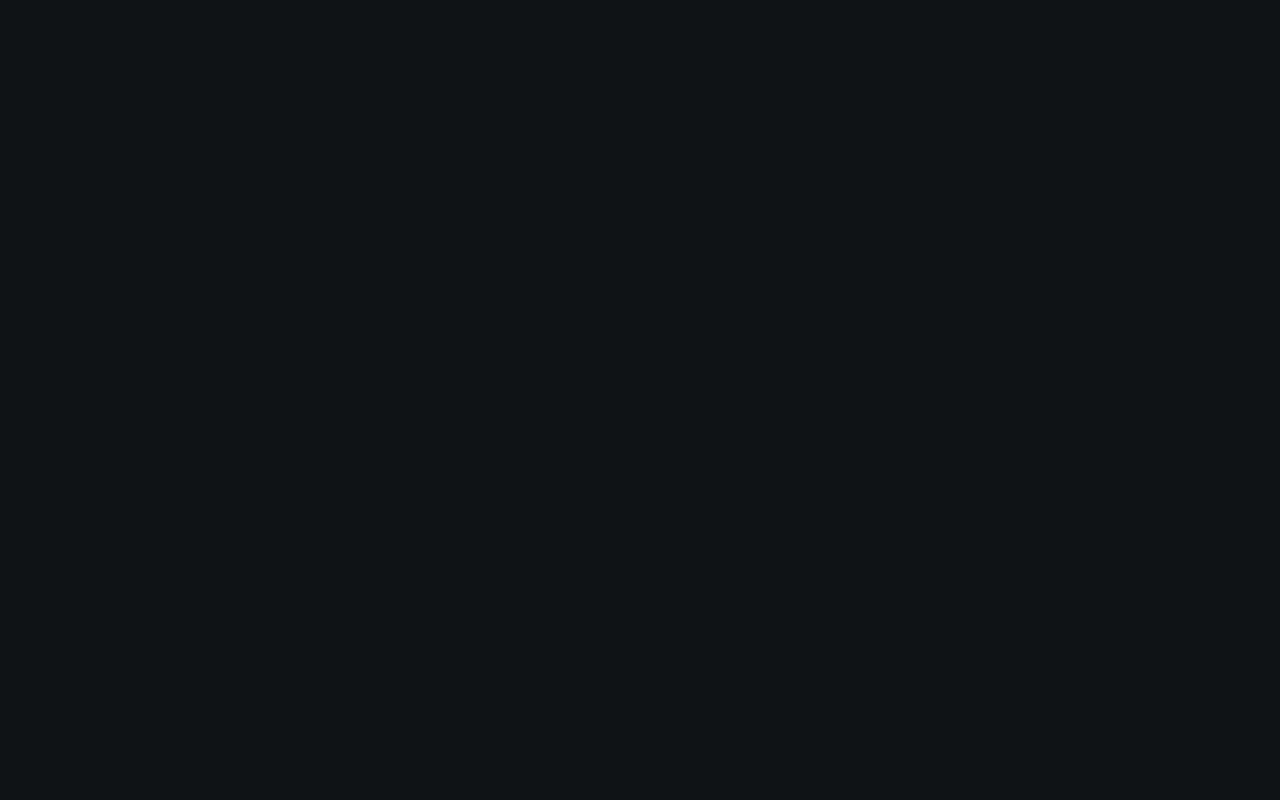
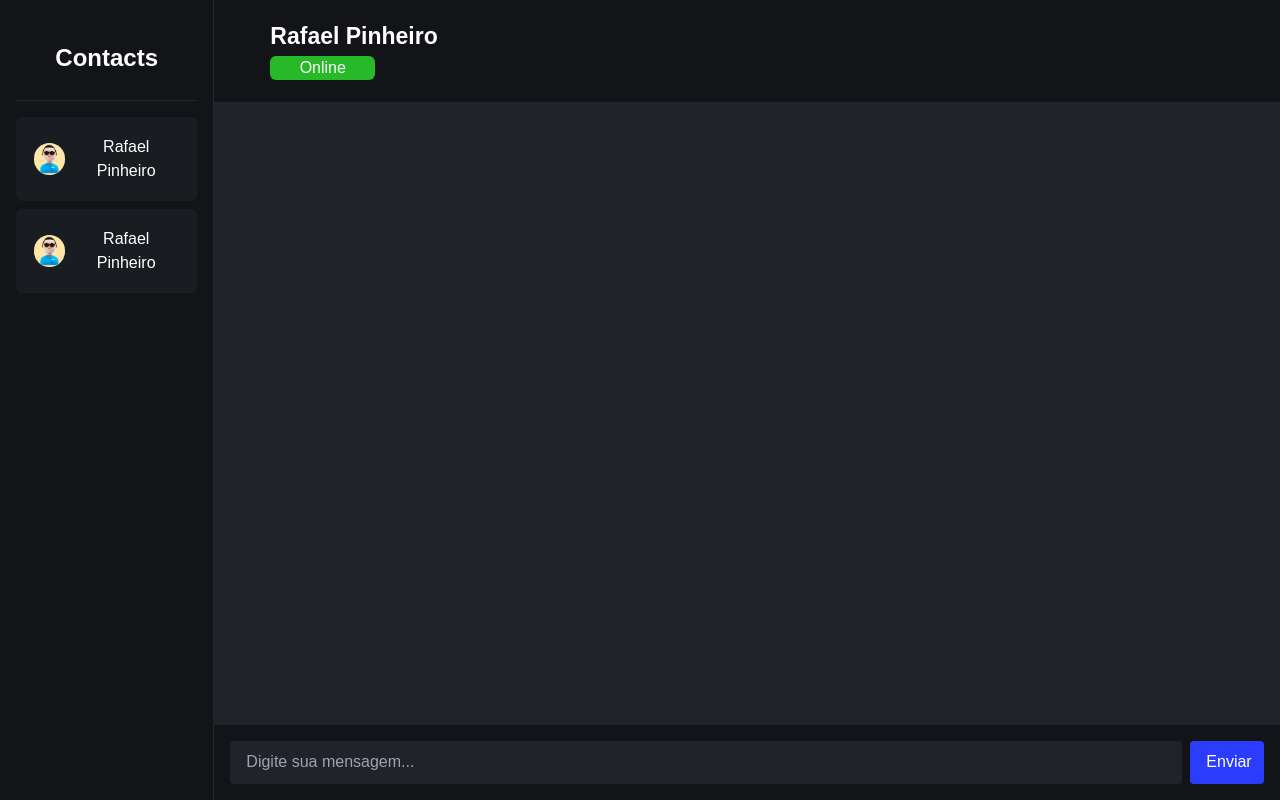
Before and after one commit to QuestifyOrganization/client-service-questify, a React (Create React App) app in the folder app/: page /workchat in a window 1280 px wide. Before the commit this address had no page. Built offline with nearby package versions, Linux system fonts and the light colour scheme.

Commit message:
add workchat front

```diff
--- a/app/src/AppRouter.js
+++ b/app/src/AppRouter.js
@@ -2,6 +2,7 @@ import React from 'react';
 import { BrowserRouter as Router, Routes, Route } from 'react-router-dom';
 import Home from './components/home';
 import Login from './components/login';
+import Workchat from './components/workchat';
 
 const AppRouter = () => {
   return (
@@ -9,6 +10,7 @@ const AppRouter = () => {
       <Routes>
         <Route path="/" element={<Home />} />
         <Route path="/login" element={<Login />} />
+        <Route path="/workchat" element={<Workchat />} />
       </Routes>
     </Router>
   );
--- a/app/src/components/home.js
+++ b/app/src/components/home.js
@@ -6,14 +6,14 @@ const Home = () => {
     <div className={`${styles.background} bg-cover bg-center h-screen flex flex-col`}>
       <header className="flex justify-between items-center p-4">
         <div className="text-white text-2xl font-bold">Your Logo</div>
-        <button className={`${styles.button} bg-white text-black px-4 py-2 rounded`}>Questify</button>
+        <button onClick={() => (window.location.href = "/workchat")} className={`${styles.button} bg-white text-black px-4 py-2 rounded`}>Questify</button>
       </header>
 
       <div className={`${styles.container} flex-grow flex items-center`}>
         <div className="text-left">
           <h1 className="font-bold">The Future of workchat...</h1>
           <p className="text-white mb-2">Connect with coworkers easily and efficiently.</p>
-          <button className="text-white px-6 py-3 rounded">Sign-up</button>
+          <button onClick={() => (window.location.href = "/login")} className="text-white px-6 py-3 rounded">Sign-up</button>
         </div>
       </div>
 
--- /dev/null
+++ b/app/src/components/workchat.js
@@ -0,0 +1,45 @@
+import React from 'react';
+import styles from '../styles/workchat_style.module.css';
+import perfil from '../images/perfil.jpg'
+
+const Workchat = () => {
+    return (
+      <div className="flex h-screen bg-gray-100">
+        <div className={`${styles.contact} w-1/6 bg-gray-800 text-white p-4`}>
+            <h2 className="text-2xl font-bold mb-4">Contacts</h2>
+            <ul>
+                <li className="flex items-center">
+                <img src={perfil} alt="Contato 1" className="w-8 h-8 rounded-full mr-2" />
+                Rafael Pinheiro
+                </li>
+                <li className="flex items-center">
+                <img src={perfil} alt="Contato 1" className="w-8 h-8 rounded-full mr-2" />
+                Rafael Pinheiro
+                </li>
+            </ul>
+        </div>
+
+        <div className="flex-1 flex flex-col">
+          <div className={`${styles.contact_super} bg-white p-4`}>
+            <h2 className="text-xl font-bold">Rafael Pinheiro</h2>
+            <p>Online</p>
+          </div>
+
+          <div className={`${styles.messages} flex-1 overflow-y-auto p-4`}>
+            {/* mensagens */}
+          </div>
+
+          <div className={`${styles.input_chat} bg-white p-4`}>
+            <input
+              type="text"
+              placeholder="Digite sua mensagem..."
+              className="w-full rounded"
+            />
+            <button className="text-white px-4 py-2 ml-2 rounded">Enviar</button>
+          </div>
+        </div>
+      </div>
+    );
+  };
+
+export default Workchat;
--- /dev/null
+++ b/app/src/styles/workchat_style.module.css
@@ -0,0 +1,72 @@
+.contact {
+    background-color: #121418;
+}
+
+.contact h2 {
+    padding: 26px;
+    border-bottom: 1px solid rgba(255, 255, 255, 0.082);
+}
+
+.contact ul {
+    display: flex;
+    flex-direction: column;
+    cursor: pointer;
+}
+
+.contact ul li {
+    background-color: #2023298e;
+    padding: 18px;
+    margin-bottom: 0.5rem;
+    border-radius: 6px;
+    transition: 0.7s;
+}
+
+.contact ul li:hover {
+    background-color: rgba(74, 79, 87, 0.557);
+    transition: 0.7s;
+    border-radius: 6px;
+}
+
+.contact_super {
+    display: flex;
+    flex-direction: column;
+    align-items: flex-start;
+    padding: 1.35rem 3.5rem;
+    background-color: #121418;
+    border-left: 1px solid rgba(255, 255, 255, 0.082);
+}
+
+.contact_super h2 {
+    font-size: 23px;
+    color: white;
+}
+
+.contact_super p {
+    background-color: rgb(39, 185, 39);
+    border-radius: 6px;
+    margin-top: 0.4rem;
+    padding: 0 5px;
+    width: 11%;
+    color: white;
+    cursor: pointer;
+}
+
+.input_chat {
+    display: flex;
+    background-color: #121418;
+    border-left: 1px solid rgba(255, 255, 255, 0.082);
+}
+
+.input_chat input {
+    background-color: #202329;
+    padding: 0.6rem;
+    padding-left: 1rem;
+}
+
+.input_chat button {
+    background-color: #2b3cfd;
+}
+
+.messages {
+    background-color: #202329;
+}
```
Also changed, not shown: app/src/images/perfil.jpg (added).
